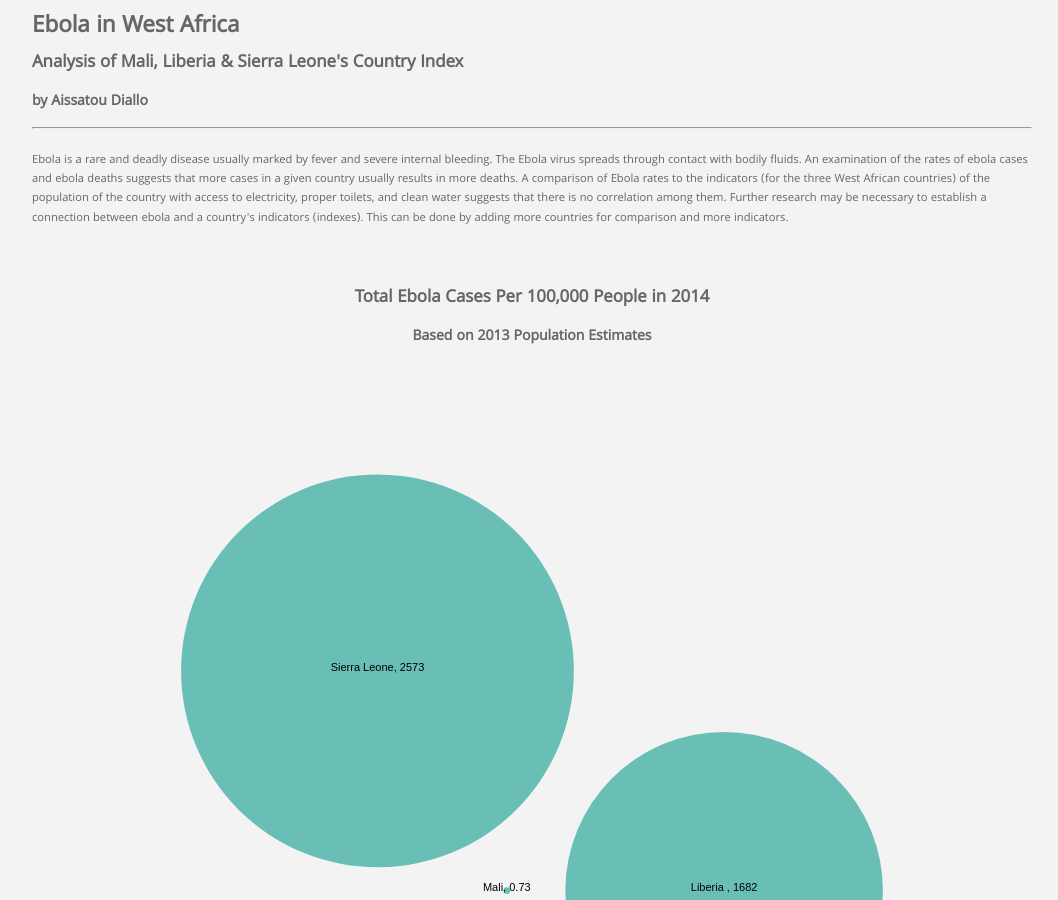
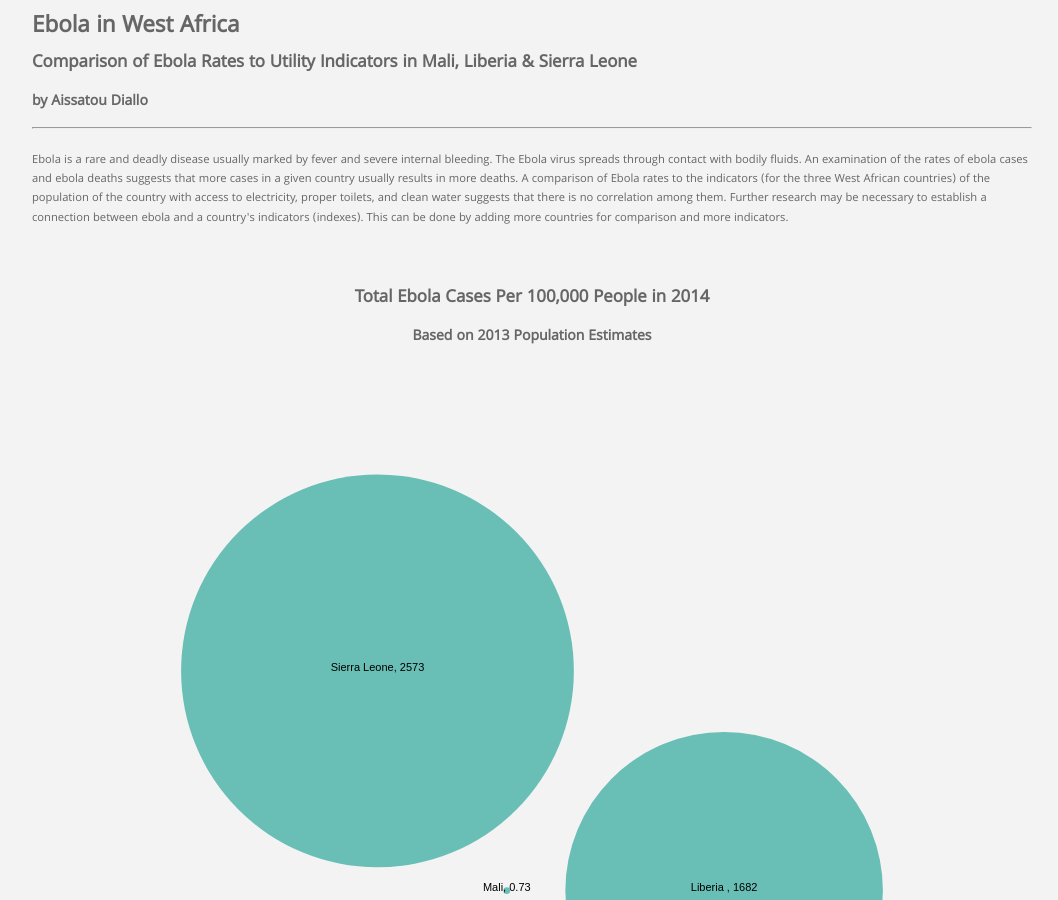
Before and after one commit to ad605/ad605.github.io, a Jekyll site: the page datavizproject/index.html, which Jekyll copies as it is, in a window 1280 px wide and 900 px high. Shown: the whole window, without its empty margins (108-1166 px from the left). Built offline with Jekyll 4.4.1, drawn with Linux system fonts in a browser that asks for light colours.

Commit message:
Update index.html

```diff
--- a/datavizproject/index.html
+++ b/datavizproject/index.html
@@ -228,7 +228,7 @@ width: 800px;
       <div class="container">
         <div class="page-header">
           <h1>Ebola in West Africa</h1>
-          <h2>Analysis of Mali, Liberia & Sierra Leone's Country Index</h2>
+          <h2>Comparison of Ebola Rates to Utility Indicators in Mali, Liberia & Sierra Leone</h2>
           <h3>by Aissatou Diallo</h3>
           <hr>
         </div>
```
